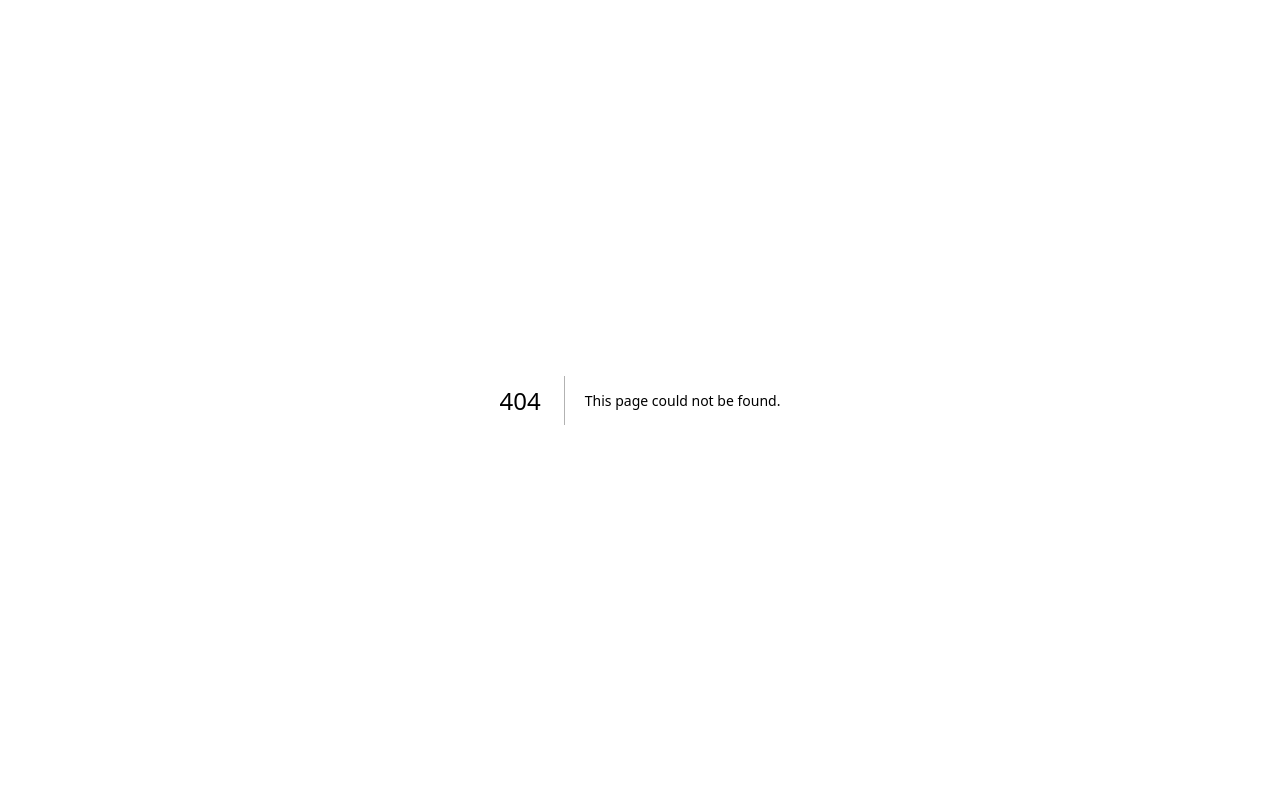
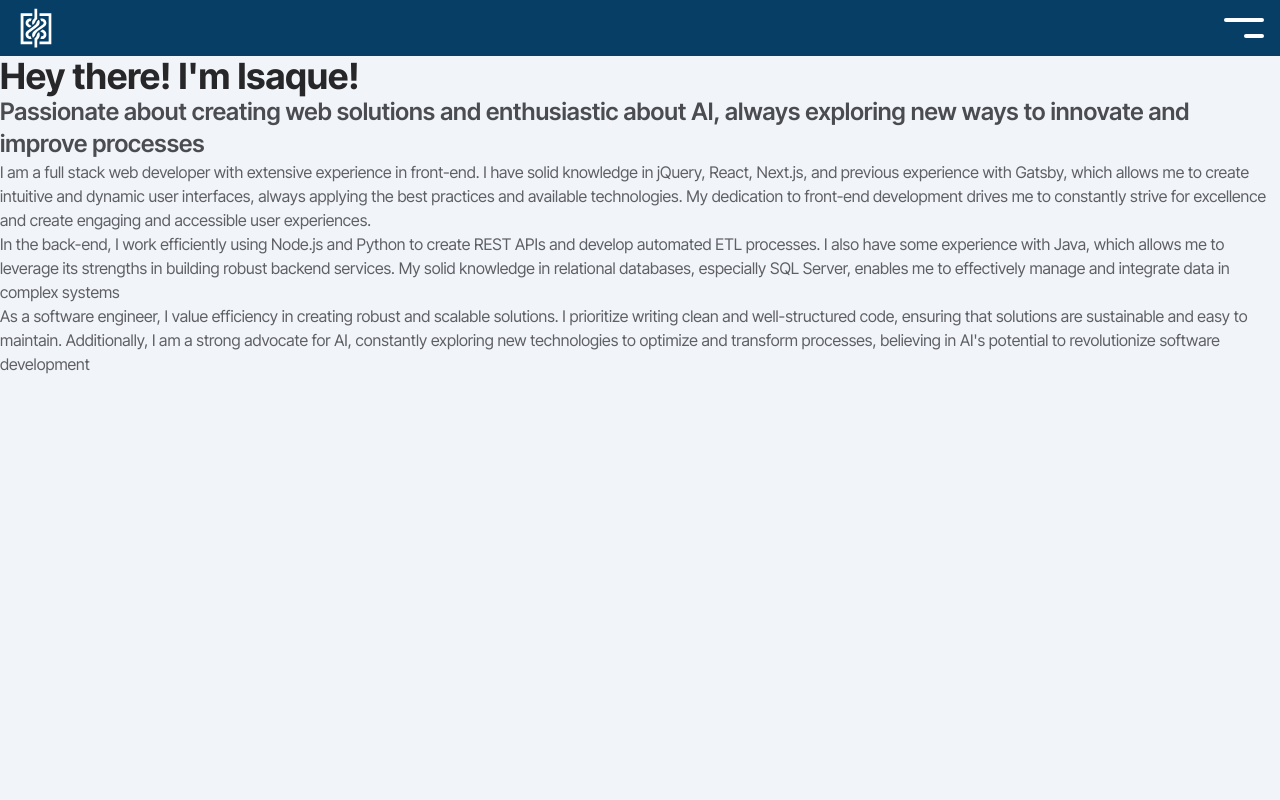
Before and after one commit to harry-fruit/my-portfolio, a Next.js app: page /en/about in a window 1280 px wide. Before the commit this address had no page. Shown: the top 800 px of the page. Built offline with nearby package versions, Linux system fonts and the light colour scheme.

Commit message:
improv: implementando layout com header e footer

```diff
--- a/src/app/(routes)/[locale]/(portfolio)/(landing)/page.tsx
+++ b/src/app/(routes)/[locale]/(portfolio)/(landing)/page.tsx
@@ -7,12 +7,12 @@ import { Contact } from "@/components/sections/contact/Contact";
 export default function Home() {
 
   return (
-    <main className="w-full flex flex-col items-center justify-center overflow-x-hidden relative">
+    <>
       <Introduction />
       <About />
       <Experience />
       <Projects />
       <Contact />
-    </main>
+    </>
   );
 }
--- /dev/null
+++ b/src/app/(routes)/[locale]/(portfolio)/about/page.tsx
@@ -0,0 +1,14 @@
+import { useTranslations } from "next-intl";
+
+export default function Page() {
+  const t = useTranslations("about");
+  return (
+    <>
+      <h1>{t("title")}</h1>
+      <h2>{t("subTitle")}</h2>
+      <p>{t("firstParagraph")}</p>
+      <p>{t("secondParagraph")}</p>
+      <p>{t("thirdParagraph")}</p>
+    </>
+  );
+}
--- a/src/app/(routes)/[locale]/(portfolio)/layout.tsx
+++ b/src/app/(routes)/[locale]/(portfolio)/layout.tsx
@@ -1,4 +1,4 @@
-import "@/styles/globals.scss";
+import style from "@/styles/components/layouts/portfolio-layout.module.scss";
 import { Footer } from "@/components/Footer";
 import { Header } from "@/components/Header";
 import { ReactNode } from "react";
@@ -7,11 +7,13 @@ type PortfolioLayoutProps = {
   children: ReactNode;
 };
 
-export default async function PortfolioLayout({ children }: PortfolioLayoutProps) {
+export default async function PortfolioLayout({
+  children,
+}: PortfolioLayoutProps) {
   return (
     <>
       <Header />
-        {children}
+      <main className={style.main}>{children}</main>
       <Footer />
     </>
   );
--- a/src/app/(routes)/[locale]/resume/layout.tsx
+++ b/src/app/(routes)/[locale]/resume/layout.tsx
@@ -1,3 +1,3 @@
-import DefaultLayout from "@/components/DefaultLayout";
+import DefaultLayout from "@/app/layout";
 
 export default DefaultLayout;
--- a/src/app/layout.tsx
+++ b/src/app/layout.tsx
@@ -1,3 +1,3 @@
-import DefaultLayout from "@/components/DefaultLayout";
+import DefaultLayout from "@/components/layouts/Default";
 
 export default DefaultLayout;
--- a/src/components/Header.tsx
+++ b/src/components/Header.tsx
@@ -4,37 +4,13 @@ import style from "@/styles/components/header.module.scss";
 import { ProjectIcon } from "@/components/icons/ProjectIcon";
 import { MenuButton } from "@/components/navbar/MenuButton";
 import { Navbar } from "@/components/navbar/Navbar";
-import { useEffect, useState } from "react";
+import { useState } from "react";
 import { Link } from "@/navigation";
+import useHeader from "@/hooks/useHeader";
 
 export const Header = () => {
   const [navbarActive, setNavbarActive] = useState(false);
-  const [isOnIntro, setIsOnIntro] = useState(true);
-
-  useEffect(() => {
-    const intro = document.getElementById("introduction");
-
-    if (!intro) {
-      return;
-    }
-    const observer = new IntersectionObserver(
-      ([entry]) => {
-        if (!entry.isIntersecting) {
-          setIsOnIntro(false);
-          return;
-        }
-
-        setIsOnIntro(true);
-      },
-      { threshold: 0 }
-    );
-
-    observer.observe(intro);
-
-    return () => {
-      observer.disconnect();
-    };
-  }, []);
+  const { isOnIntro } = useHeader();
 
   return (
     <header
--- a/src/components/navbar/Navbar.tsx
+++ b/src/components/navbar/Navbar.tsx
@@ -64,7 +64,7 @@ export const Navbar = ({ isActive, setIsActive }: NavbarProps) => {
         <section className={style.navigation}>
           <ul>
             <li>
-              <Link href={"#about"} onClick={toggleMenu}>
+              <Link href={"/about"} onClick={toggleMenu}>
                 {t("about")}
               </Link>
             </li>
--- a/src/components/sections/introduction/Introduction.tsx
+++ b/src/components/sections/introduction/Introduction.tsx
@@ -1,9 +1,10 @@
 import Image from "next/image";
 import { AnimatedBackground } from "@/components/sections/introduction/AnimatedBackground";
+import portfolioLayoutStyle from "@/styles/components/layouts/portfolio-layout.module.scss";
 
-export const Introduction: React.FC = (): JSX.Element => {
+export const Introduction = () => {
   return (
-    <section id={"introduction"} className={"w-full h-screen relative"}>
+    <section id={"introduction"} className={`w-full h-screen relative ${portfolioLayoutStyle.introduction}`}>
       <Image
         src={"/montain4.jpg"}
         alt={"Montain background"}
--- /dev/null
+++ b/src/hooks/useHeader.ts
@@ -0,0 +1,39 @@
+"use client";
+
+import { usePathname } from "@/navigation";
+import { useEffect, useState } from "react";
+
+export default function useHeader() {
+  const pathname = usePathname();
+  const isHomepage = pathname === "/";
+  const [isOnIntro, setIsOnIntro] = useState(isHomepage);
+
+  useEffect(() => {
+    const intro = document.getElementById("introduction");
+
+    if (!intro) {
+      setIsOnIntro(false);
+      return;
+    }
+
+    const observer = new IntersectionObserver(
+      ([entry]) => {
+        if (!entry.isIntersecting) {
+          setIsOnIntro(false);
+          return;
+        }
+
+        setIsOnIntro(true);
+      },
+      { threshold: 0 }
+    );
+
+    observer.observe(intro);
+
+    return () => {
+      observer.disconnect();
+    };
+  }, [isHomepage]);
+
+  return { isOnIntro };
+}
--- /dev/null
+++ b/src/styles/components/layouts/portfolio-layout.module.scss
@@ -0,0 +1,8 @@
+.main {
+    min-height: 100vh;
+
+    &:not(:has(.introduction)) {
+        margin-top: var(--header-icon-wrapper-height);
+    }
+
+}
```
Also changed, not shown: src/components/layouts/Default.tsx (renamed from src/components/DefaultLayout.tsx).
